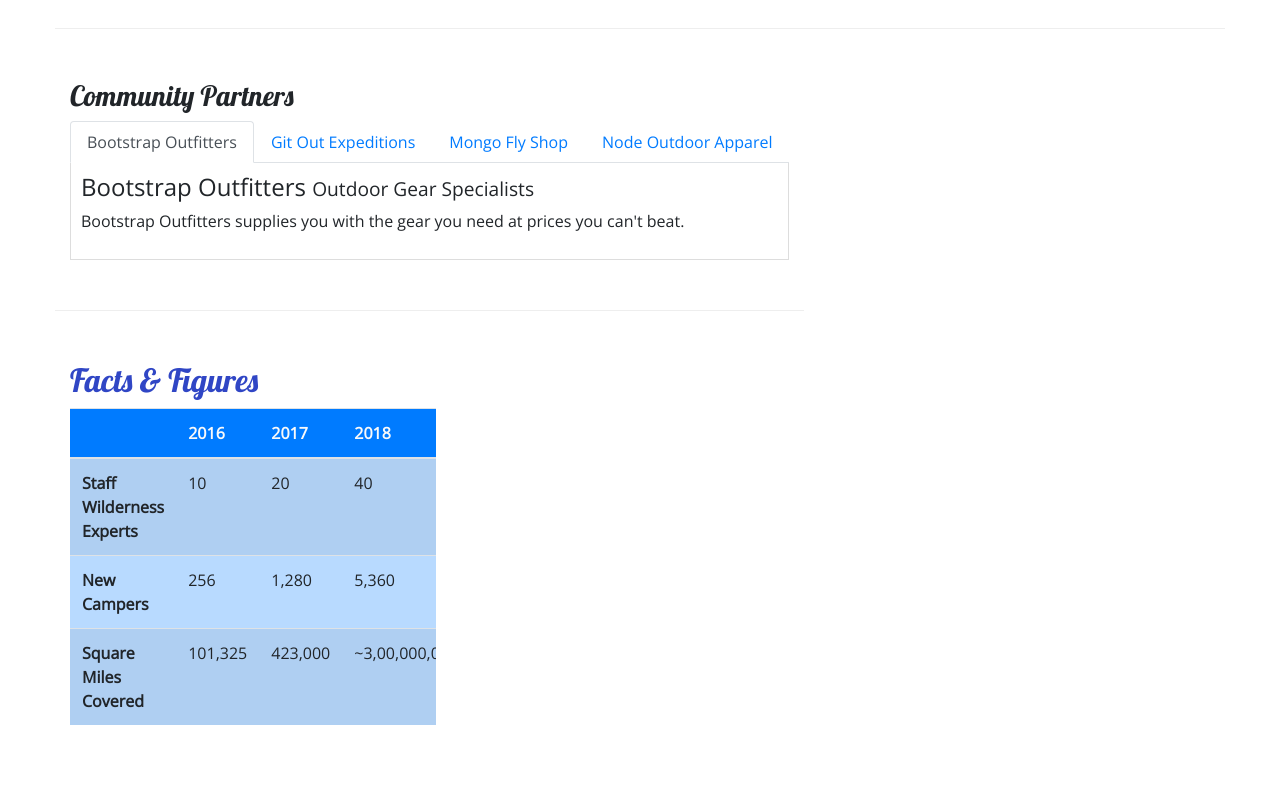
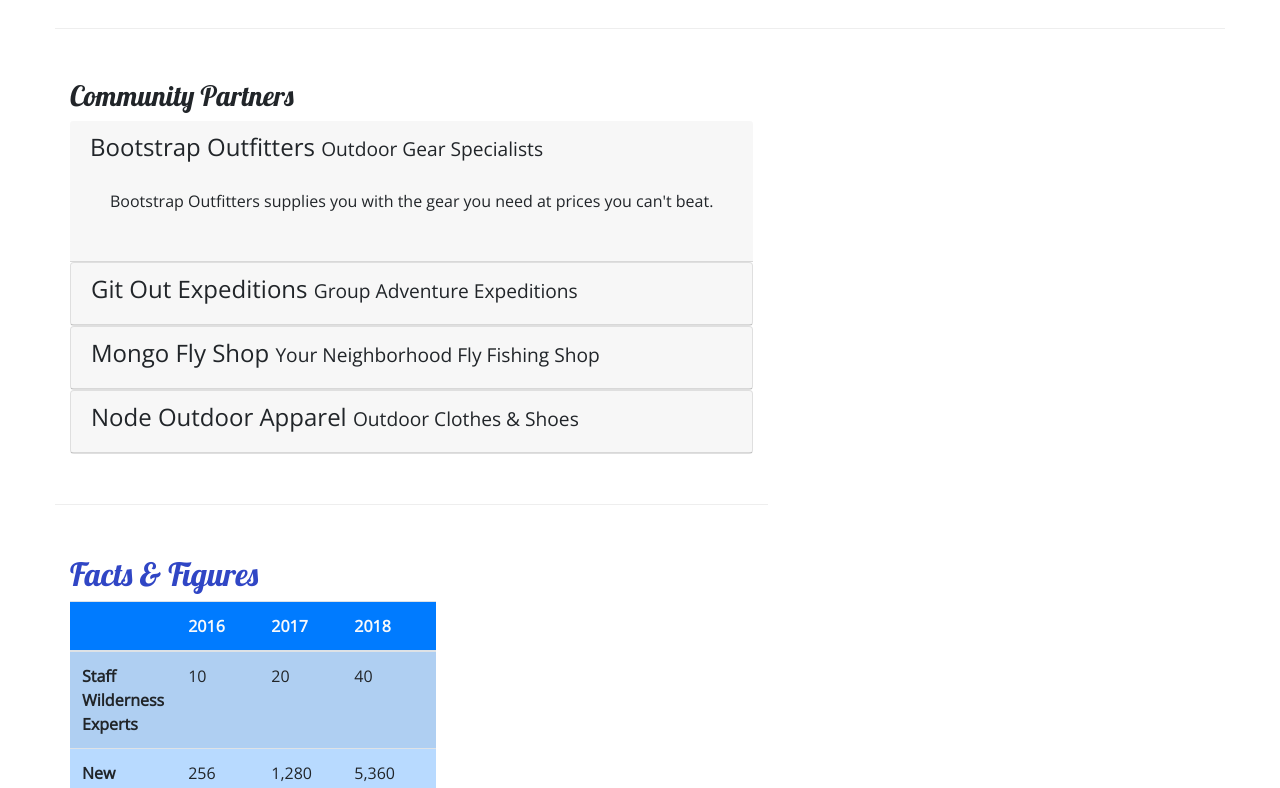
Before and after one commit to FrostyDesigner/WebsiteCamping, a website: page aboutus.html in a window 1280 px wide. Shown: the part 800-1588 px from the top of the page. Drawn offline with nearby package versions, Linux system fonts and the light colour scheme.

Commit message:
Accordion

```diff
--- a/aboutus.html
+++ b/aboutus.html
@@ -127,42 +127,67 @@
             <div class="row row-content">
                 <div class="col">
                     <h3>Community Partners</h3>
-                    <ul class="nav nav-tabs">
-                        <li class="nav-item">
-                            <a class="nav-link active" href="#bootstrap" role="tab" data-toggle="tab">Bootstrap
-                                Outfitters</a>
-                        </li>
-                        <li class="nav-item">
-                            <a class="nav-link" href="#git" role="tab" data-toggle="tab">Git Out Expeditions</a>
-                        </li>
-                        <li class="nav-item">
-                            <a class="nav-link" href="#mongo" role="tab" data-toggle="tab">Mongo Fly Shop</a>
-                        </li>
-                        <li class="nav-item">
-                            <a class="nav-link" href="#node" role="tab" data-toggle="tab">Node Outdoor Apparel</a>
-                        </li>
-                    </ul>
 
-                    <div class="tab-content">
-                        <div role="tabpanel" class="tab-pane fade show active" id="bootstrap">
-                            <h4>Bootstrap Outfitters <small>Outdoor Gear Specialists</small></h4>
-                            <p class="d-none d-sm-block">Bootstrap Outfitters supplies you with the gear you need at
-                                prices you can't beat.</p>
+
+
+                    <div id="accordion">
+                        <div role="tab" class="card-header">
+                            <h4>
+                                <a data-toggle="collapse" data-target="#bootstrap">
+                                    Bootstrap Outfitters <small>Outdoor Gear Specialists</small>
+                                </a>
+                            </h4>
+                            <div class="collapse show" id="bootstrap" data-parent="#accordion">
+                                <div class="card-body">
+                                    <p class="d-none d-sm-block">Bootstrap Outfitters supplies you with the gear you
+                                        need at prices you can't beat.</p>
+                                </div>
+                            </div>
                         </div>
-                        <div role="tabpanel" class="tab-pane fade" id="git">
-                            <h4>Git Out Expeditions <small>Group Adventure Expeditions</small></h4>
-                            <p class="d-none d-sm-block">Join Git Out Expeditions to explore new horizons with a group
-                                of other adventurers!</p>
+                        <div class="card">
+                            <div role="tab" class="card-header">
+                                <h4>
+                                    <a class="collapsed" data-toggle="collapse" data-target="#git">
+                                        Git Out Expeditions <small>Group Adventure Expeditions</small>
+                                    </a>
+                                </h4>
+                                <div class="collapse" id="git" data-parent="#accordion">
+                                    <div class="card-body">
+                                        <p class="d-none d-sm-block">Join Git Out Expeditions to explore new horizons
+                                            with a group of other adventurers!</p>
+                                    </div>
+                                </div>
+                            </div>
                         </div>
-                        <div role="tabpanel" class="tab-pane fade" id="mongo">
-                            <h4>Mongo Fly Shop <small>Your Neighborhood Fly Fishing Shop.</small></h4>
-                            <p class="d-none d-sm-block">Need a new fishing pole, a tacklebox, or flies of all kinds?
-                                Stop by Mongo Fly Shop.</p>
+                        <div class="card">
+                            <div role="tab" class="card-header">
+                                <h4>
+                                    <a class="collapsed" data-toggle="collapse" data-target="#mongo">
+                                        Mongo Fly Shop <small>Your Neighborhood Fly Fishing Shop</small>
+                                    </a>
+                                </h4>
+                                <div class="collapse" id="mongo" data-parent="#accordion">
+                                    <div class="card-body">
+                                        <p class="d-none d-sm-block">Need a new fishing pole, a tacklebox, or flies of
+                                            all kinds? Stop by Mongo Fly Shop.</p>
+                                    </div>
+                                </div>
+                            </div>
                         </div>
-                        <div role="tabpanel" class="tab-pane fade" id="node">
-                            <h4>Node Outdoor Apparel <small>Outdoor Clothes & Shoes</small></h4>
-                            <p class="d-none d-sm-block">From polar fleeces to swimsuits, hiking boots to waders, a
-                                visit to Node will be sure to get you covered.</p>
+                        <div class="card">
+                            <div role="tab" class="card-header">
+                                <h4>
+                                    <a class="collapsed" data-toggle="collapse" data-target="#node">
+                                        Node Outdoor Apparel <small>Outdoor Clothes & Shoes</small>
+                                    </a>
+                                </h4>
+                                <div class="collapse" id="node" data-parent="#accordion">
+                                    <div class="card-body">
+                                        <p class="d-none d-sm-block">From polar fleeces to swimsuits, hiking boots to
+                                            waders, a visit to Node will be sure to get you covered.</p>
+                                    </div>
+                                </div>
+                            </div>
                         </div>
                     </div>
 
```
